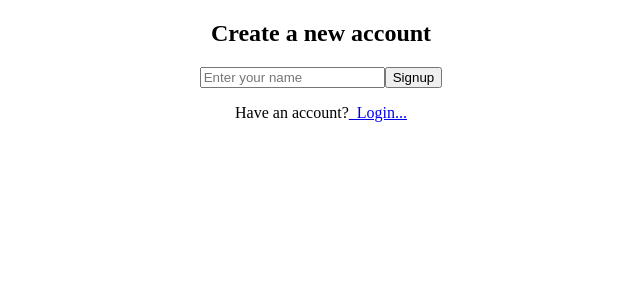
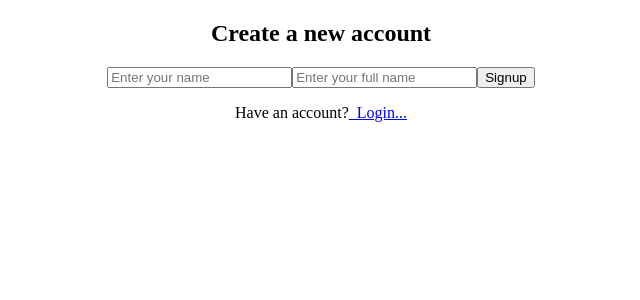
Before and after one commit to Chandan-devs-tech/book-an-appointment-frontend, a React (Create React App) app: page /register in a window 1280 px wide. Shown: the top 300 px of the page, without its empty margins (319-959 px from the left). Built offline with nearby package versions, Linux system fonts and the light colour scheme.

Commit message:
Add display on the main page

```diff
--- a/src/App.js
+++ b/src/App.js
@@ -4,6 +4,7 @@ import { Route, Routes, Navigate } from 'react-router-dom';
 import { useSelector } from 'react-redux';
 import Login from './components/auth/Login'
 import Register from './components/auth/Register'
+import Car from './components/car/car';
 
 function App() {
   const { currentUser } = useSelector((state) => state.user)
@@ -13,8 +14,9 @@ function App() {
       <div className="App">
         <div className="navRoute">
           <Routes>
+            <Route path="/" element={ <Car />} />
             <Route path="/login" element={currentUser ? <Navigate to="/" /> : <Login />} />
-            <Route path="/register" element={currentUser ? <Navigate to="/login" /> : <Register />} />
+            <Route path="/register" element={  <Register />} />
           </Routes>
         </div>
       </div>
--- a/src/components/auth/Login.jsx
+++ b/src/components/auth/Login.jsx
@@ -6,7 +6,6 @@ import { login } from '../../redux/apiCalls';
 
 const Login = () => {
   const [name, setname] = useState('')
-  // const [password, setPassword] = useState('')
   const dispatch = useDispatch()
 
   const handleLogin = (e) => {
@@ -18,8 +17,7 @@ const Login = () => {
     <div className="LoginDiv">
       <form className="LoginForm">
         <h2>Login to your account</h2>
-        <input onChange={(e) => setname(e.target.value)} type="text" name="" id="" placeholder="Enter your name address" />
-        {/* <input onChange={(e) => setPassword(e.target.value)} type="password" placeholder="Enter Password" name="" id="" /> */}
+        <input onChange={(e) => setname(e.target.value)} type="text" name="" id="" placeholder="Enter your username " />
         <button type="submit" onClick={handleLogin} >Login</button>
         <p>
           Don&apos;t have an account?
--- a/src/components/auth/Register.jsx
+++ b/src/components/auth/Register.jsx
@@ -5,18 +5,21 @@ import { Link } from 'react-router-dom';
 import { createUser } from '../../redux/apiCalls';
 
 const Register = () => {
-  const [name, setName] = useState('')
-  const dispatch = useDispatch()
+  const [name, setName] = useState('');
+  const [full_name, setFullName] = useState('');
+  const dispatch = useDispatch();
 
   const registerUser = (e) => {
-    e.preventDefault()
-    createUser(dispatch, { name })
-  }
+    e.preventDefault();
+    createUser(dispatch, { name, full_name });
+  };
+
   return (
     <div className="LoginDiv">
       <form className="LoginForm">
         <h2>Create a new account</h2>
-        <input onChange={(e) => setName(e.target.value)} type="text" name="" id="" placeholder="Enter your name" />
+        <input onChange={(e) => setName(e.target.value)} type="text" placeholder="Enter your name" />
+        <input onChange={(e) => setFullName(e.target.value)} type="text" placeholder="Enter your full name" />
         <button onClick={registerUser} type="submit">Signup</button>
         <p>
           Have an account?
@@ -28,4 +31,5 @@ const Register = () => {
     </div>
   );
 };
+
 export default Register;
--- /dev/null
+++ b/src/components/car/car.jsx
@@ -0,0 +1,11 @@
+/* eslint-disable */
+
+import React from 'react'
+
+const Car = () => {
+  return (
+    <div>car</div>
+  )
+}
+
+export default Car
```
